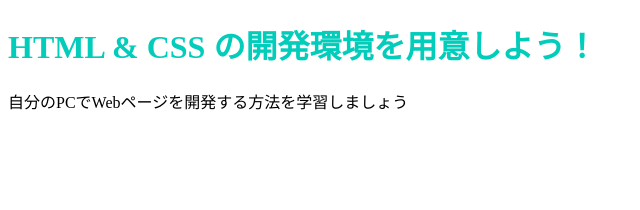
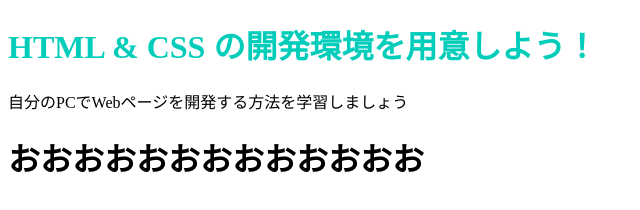
Before and after one commit to 321410/hazimete, a plain HTML site: page index.html in a window 1280 px wide. Shown: the whole page, without its empty margins (0-640 px from the left). Drawn offline with Linux system fonts and the light colour scheme.

Commit message:
Update index.html

```diff
--- a/index.html
+++ b/index.html
@@ -8,5 +8,6 @@
   <body>
     <h1 class="title">HTML & CSS の開発環境を用意しよう！</h1>
     <p>自分のPCでWebページを開発する方法を学習しましょう</p>
+    <h1>おおおおおおおおおおおおお</h1>
   </body>
 </html>
```
